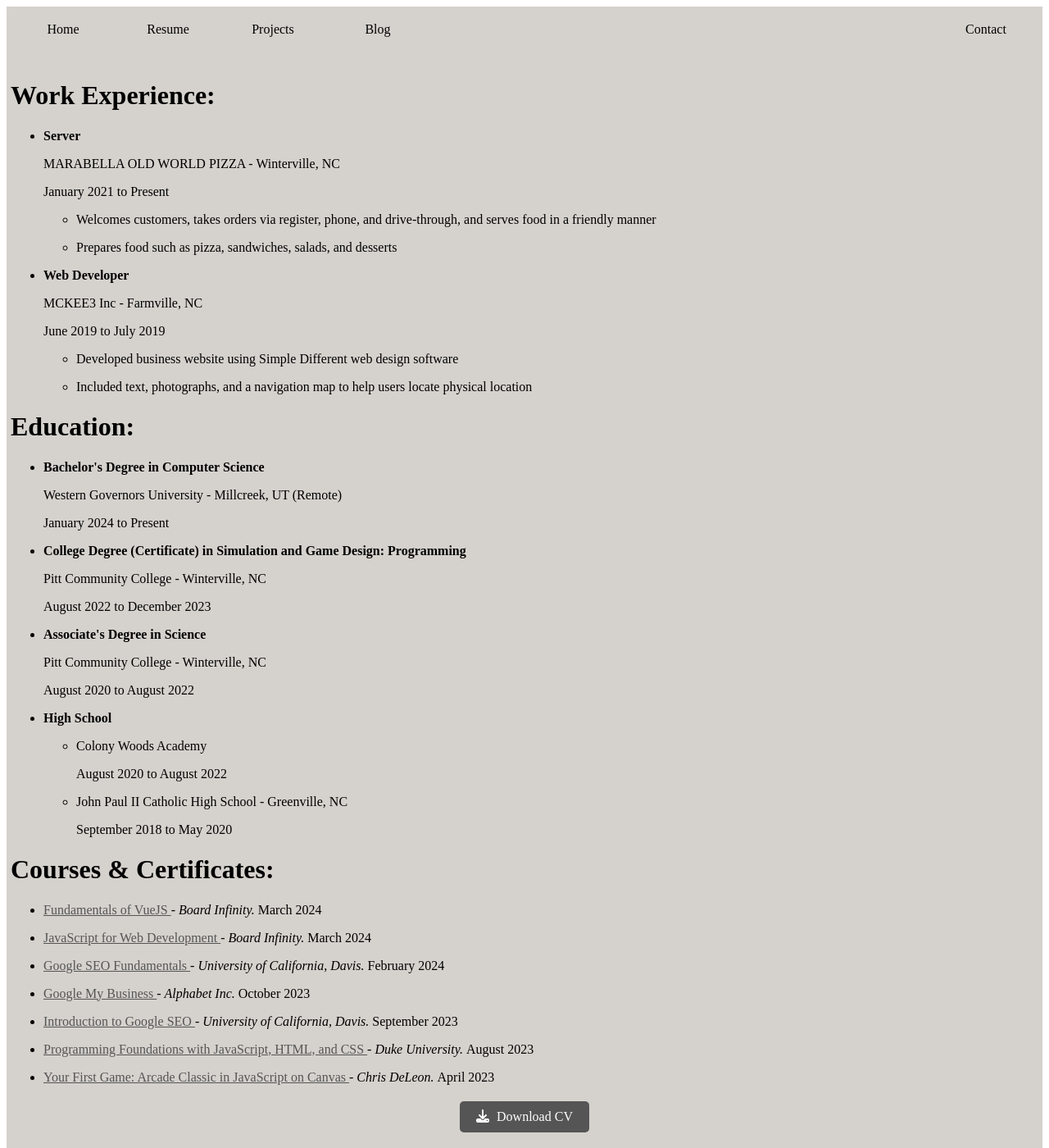
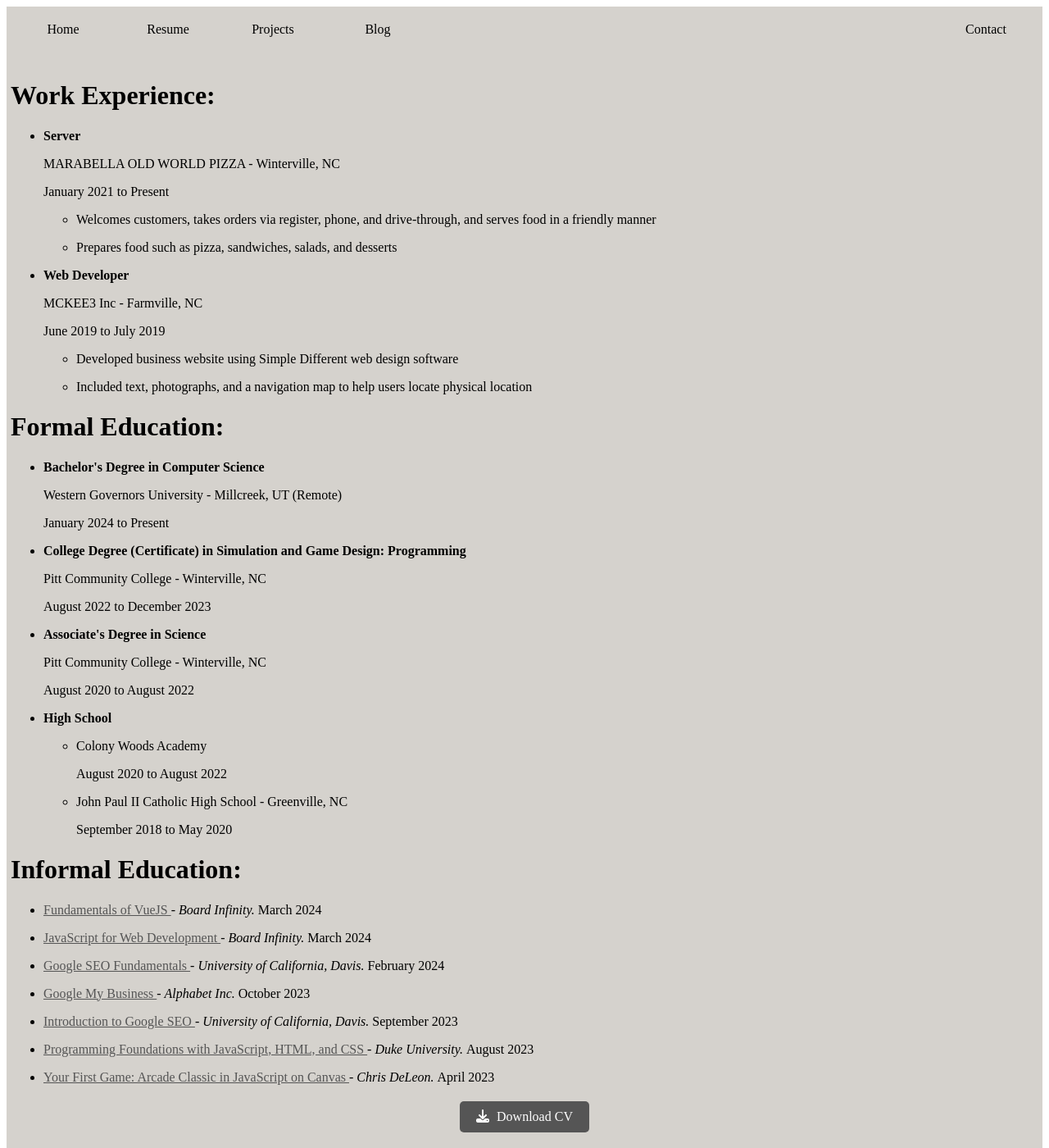
Before and after one commit to Francis-McKee/francis-mckee.github.io, a Jekyll site: the page built from resume.html, in a window 1280 px wide and 1400 px high. Shown: the whole window at 82% size. Built offline with Jekyll 4.4.1, drawn with Linux system fonts in a browser that asks for light colours; nearby versions of some CDN libraries.

Commit message:
improved h1s on resume page

```diff
--- a/resume.html
+++ b/resume.html
@@ -37,7 +37,7 @@
         </ul>
     </li>
 </ul>
-<h1>Education:</h1>
+<h1> Formal Education: </h1>
 <ul>
     <li><b> Bachelor's Degree in Computer Science </b>
         <p> Western Governors University - Millcreek, UT (Remote) </p>
@@ -64,7 +64,7 @@
         </ul>
     </li>
 </ul>
-<h1>Courses & Certificates:</h1>
+<h1> Informal Education: </h1>
 <ul>
     <li>
         <p> <a href="https://www.coursera.org/learn/fundamentals-of-vuejs" target="_blank" rel="noopener noreferrer"> Fundamentals of VueJS </a> - <i> Board Infinity. </i> March 2024 </p>
```
